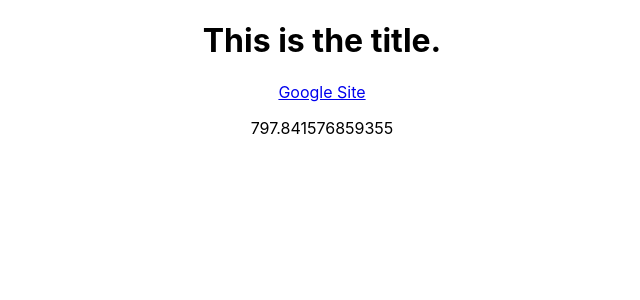
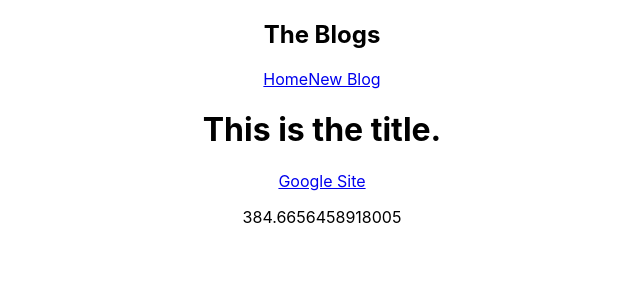
Before and after one commit to Hostage15/myreactblogapp, a JavaScript app: page / in a window 1280 px wide. Shown: the top 300 px of the page, without its empty margins (318-958 px from the left). Built offline with nearby package versions, Linux system fonts and the light colour scheme; the HTML template or start-up script is replaced by a standard one.

Commit message:
Nested components added

```diff
--- a/src/App.js
+++ b/src/App.js
@@ -1,15 +1,16 @@
 import './App.css';
+import Navbar from './Navbar';
+import Home from './Home';
 
 function App() {
-  const title = "This is the title."
-  const link = "https://www.google.com"
-  const googleTitle = "Google Site"
 
   return (
     <div className="App">
-      <h1>{ title }</h1>
-      <a href={link}>{ googleTitle }</a>
-      <p>{ Math.random() * 1000 }</p>
+      <Navbar />
+      <div className='content'>
+        <Home />
+      </div>
+
     </div>
   );
 }
--- /dev/null
+++ b/src/Home.js
@@ -0,0 +1,15 @@
+const Home = () => {
+    const title = "This is the title."
+    const link = "https://www.google.com"
+    const googleTitle = "Google Site"
+
+    return (
+        <div className="Home">
+            <h1>{ title }</h1>
+            <a href={link}>{ googleTitle }</a>
+            <p>{ Math.random() * 1000 }</p>
+        </div>
+     );
+}
+
+export default Home;
--- /dev/null
+++ b/src/Navbar.js
@@ -0,0 +1,13 @@
+const Navbar = () => {
+    return (
+        <nav className="navbar">
+            <h1>The Blogs</h1>
+            <div className="links">
+                <a href="/">Home</a>
+                <a href="/create">New Blog</a>
+            </div>
+        </nav>
+     );
+}
+
+export default Navbar;
```
